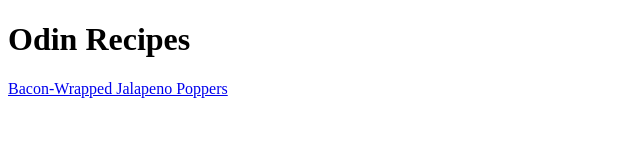
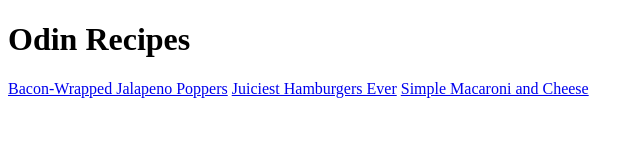
Before and after one commit to Wardjp/odin-recipes, a plain HTML site: page index.html in a window 1280 px wide. Shown: the whole page, without its empty margins (0-643 px from the left). Drawn offline with Linux system fonts and the light colour scheme.

Commit message:
edit index.html
added links to recipes

```diff
--- a/index.html
+++ b/index.html
@@ -7,5 +7,7 @@
     <body>
         <h1>Odin Recipes</h1>
         <a href="recipes/bacon_jalapeno_poppers.html">Bacon-Wrapped Jalapeno Poppers</a>
+        <a href="recipes/juicy_hamburgers.html">Juiciest Hamburgers Ever</a>
+        <a href="recipes/simple_mac_cheese.html">Simple Macaroni and Cheese</a>
     </body>
 </html>
```
